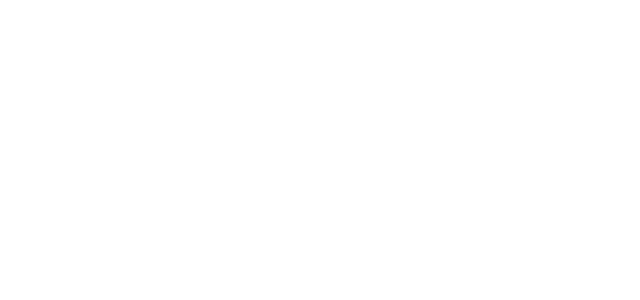
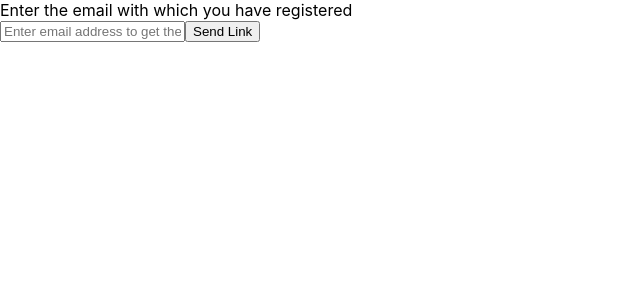
Before and after one commit to malla-lokesh/expenseTracker, a React (Create React App) app: page /forgotpassword in a window 1280 px wide. Shown: the top 300 px of the page, without its empty margins (0-640 px from the left). Built offline with nearby package versions, Linux system fonts and the light colour scheme.

Commit message:
Completed Task: Forgot Password Workflow

```diff
--- a/src/App.js
+++ b/src/App.js
@@ -4,6 +4,7 @@
 import Homepage from "./Pages/Homepage";
 import AuthContext from "./Components/ContextStore/AuthContext";
 import UpdateProfilePage from "./Pages/UpdateProfilePage";
+import ForgotPassword from "./Pages/ForgotPassword";
 
 function App() {
   const authContext = useContext(AuthContext);
@@ -21,6 +22,9 @@
           <Route path='/updateProfilePage'>
             {authContext.isLoggedIn ? <UpdateProfilePage/> : <Redirect to='/'/>}
           </Route>
+          <Route path='/forgotpassword'>
+            <ForgotPassword/>
+          </Route>
         </Switch>
       </Router>
     </React.Fragment>
--- a/src/Components/AuthenticationForm.js
+++ b/src/Components/AuthenticationForm.js
@@ -1,7 +1,7 @@
 import React, { useContext, useState } from "react";
 import './AuthenticationForm.css';
 import AuthContext from "./ContextStore/AuthContext";
-import { Redirect } from "react-router-dom/cjs/react-router-dom";
+import { Redirect, useHistory } from "react-router-dom/cjs/react-router-dom";
 
 const AuthenticationForm = () => {
     const [email, setEmail] = useState('');
@@ -10,6 +10,7 @@
     const [changeToLoginForm, setChangeToLoginForm] = useState(false);
     const [redirectToHomepage, setRedirectToHomepage] = useState(false);
     const authContext = useContext(AuthContext);
+    const history = useHistory();
 
     const changeFormHandler = () => {
         setChangeToLoginForm((prevState) => !prevState);
@@ -87,6 +88,7 @@
             <input className='emailInput' type='email' value={email} onChange={(e) => setEmail(e.target.value)} placeholder='email' required/>
             <input className='passwordInput' type='password' value={password} onChange={(e) => setPassword(e.target.value)} placeholder='password' required/>
             {!changeToLoginForm && <input className='confirmPasswordInput' type='password' value={confirmPassword} onChange={setConfirmPasswordHandler} placeholder='confirm password' required/>}
+            {changeToLoginForm && <button onClick={() => history.push('/forgotpassword')}>forgot password</button>}
             <button type='submit' className='authenticationFormSubmitButton'>
                 {changeToLoginForm ? 'Login' : 'Sign up'}
             </button>
--- a/src/Components/ContextStore/AuthContext.js
+++ b/src/Components/ContextStore/AuthContext.js
@@ -5,6 +5,7 @@
     isLoggedIn: false,
     displayName: '',
     photoUrl: '',
+    email: '',
     setToken: (token, mail) => {},
     setDisplayName: (displayName) => {},
     setPhotoUrl: () => {},
--- /dev/null
+++ b/src/Pages/ForgotPassword.js
@@ -0,0 +1,44 @@
+import React, { useState } from "react"
+
+const ForgotPassword = () => {
+    const [email, setEmail] = useState('');
+    const [isLoading, setIsLoading] = useState(false);
+    const [loaded, setLoaded] = useState(false);
+
+    const passwordResetHandler = (event) => {
+        event.preventDefault();
+
+        setIsLoading(true);
+        fetch(`https://identitytoolkit.googleapis.com/v1/accounts:sendOobCode?key=AIzaSyDbZODcPqKDtyrTyZl4UpkMuFUsMsfH9Aw`, {
+            method: 'POST',
+            body: JSON.stringify({
+                requestType: 'PASSWORD_RESET',
+                email: email
+            }),
+            headers: {
+                'Content-Type': 'application/json'
+            }
+        }).then(res => {
+            if(res.ok) {
+                setEmail('');
+                setLoaded(true);
+                setIsLoading(false);
+                return res.json();
+            } else {
+                res.json().then(data => console.log(data.error.message))
+            }
+        })
+    }
+
+    return <React.Fragment>
+        <div>Enter the email with which you have registered</div>
+        <form onSubmit={passwordResetHandler}>
+            <input type='email' value={email} onChange={(e) => setEmail(e.target.value)} placeholder='Enter email address to get the password reset link'/>
+            <button type='submit'>Send Link</button>
+        </form>
+        {isLoading ? 'Loading...' : null}
+        {loaded ? 'Sent Password Reset Link to your mail!' : null}
+    </React.Fragment>
+};
+
+export default ForgotPassword;
```
